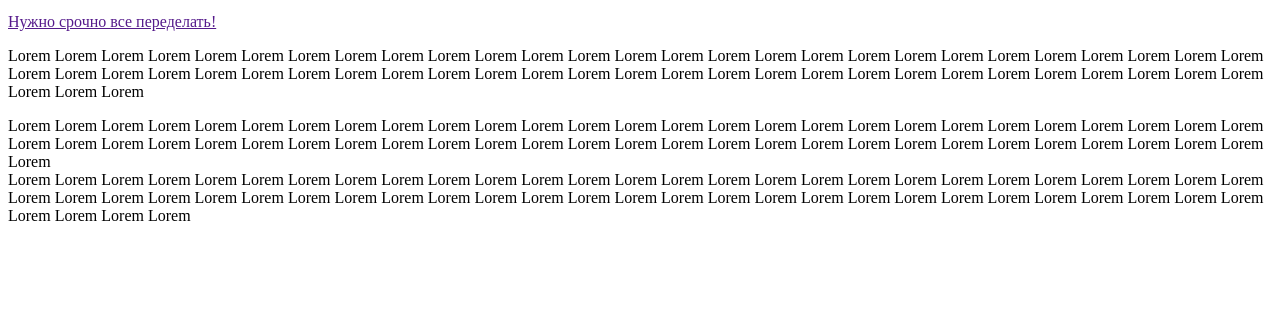
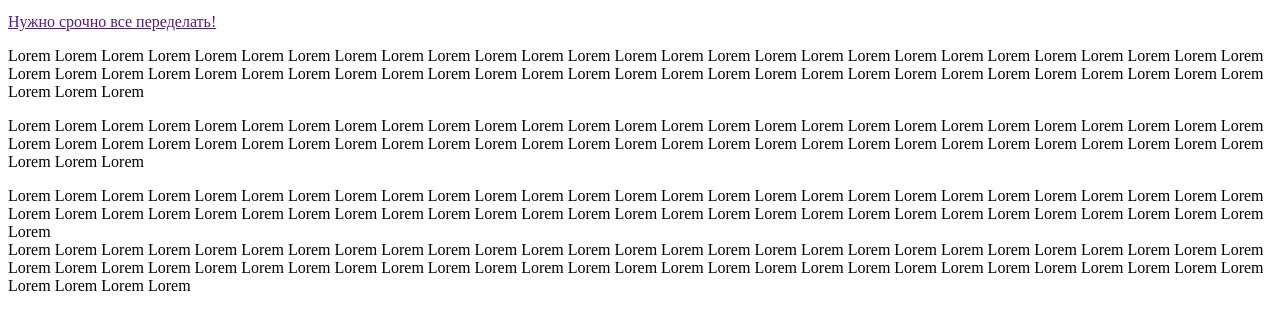
Before and after one commit to boramirovingian/git, a website: page app/index.html in a window 1280 px wide. Shown: the part 101-430 px from the top of the page. Drawn offline with nearby package versions, Linux system fonts and the light colour scheme.

Commit message:
Promezhutochnue izmeneniya

```diff
--- a/app/index.html
+++ b/app/index.html
@@ -10,6 +10,7 @@
     <p>Параграф от димы.</p>
     <a href="">Нужно срочно все переделать!</a>
     <p>Lorem Lorem Lorem Lorem Lorem Lorem Lorem Lorem Lorem Lorem Lorem Lorem Lorem Lorem Lorem Lorem Lorem Lorem Lorem Lorem Lorem Lorem Lorem Lorem Lorem Lorem Lorem Lorem Lorem Lorem Lorem Lorem Lorem Lorem Lorem Lorem Lorem Lorem Lorem Lorem Lorem Lorem Lorem Lorem Lorem Lorem Lorem Lorem Lorem Lorem Lorem Lorem Lorem Lorem Lorem Lorem Lorem </p>
+    <p>Lorem Lorem Lorem Lorem Lorem Lorem Lorem Lorem Lorem Lorem Lorem Lorem Lorem Lorem Lorem Lorem Lorem Lorem Lorem Lorem Lorem Lorem Lorem Lorem Lorem Lorem Lorem Lorem Lorem Lorem Lorem Lorem Lorem Lorem Lorem Lorem Lorem Lorem Lorem Lorem Lorem Lorem Lorem Lorem Lorem Lorem Lorem Lorem Lorem Lorem Lorem Lorem Lorem Lorem Lorem Lorem Lorem </p>
     <div class="row">
         <div class="col-xs-6">Lorem Lorem Lorem Lorem Lorem Lorem Lorem Lorem Lorem Lorem Lorem Lorem Lorem Lorem Lorem Lorem Lorem Lorem Lorem Lorem Lorem Lorem Lorem Lorem Lorem Lorem Lorem Lorem Lorem Lorem Lorem Lorem Lorem Lorem Lorem Lorem Lorem Lorem Lorem Lorem Lorem Lorem Lorem Lorem Lorem Lorem Lorem Lorem Lorem Lorem Lorem Lorem Lorem Lorem Lorem </div>
         <div class="col-xs-6">Lorem Lorem Lorem Lorem Lorem Lorem Lorem Lorem Lorem Lorem Lorem Lorem Lorem Lorem Lorem Lorem Lorem Lorem Lorem Lorem Lorem Lorem Lorem Lorem Lorem Lorem Lorem Lorem Lorem Lorem Lorem Lorem Lorem Lorem Lorem Lorem Lorem Lorem Lorem Lorem Lorem Lorem Lorem Lorem Lorem Lorem Lorem Lorem Lorem Lorem Lorem Lorem Lorem Lorem Lorem Lorem Lorem Lorem </div>
```
